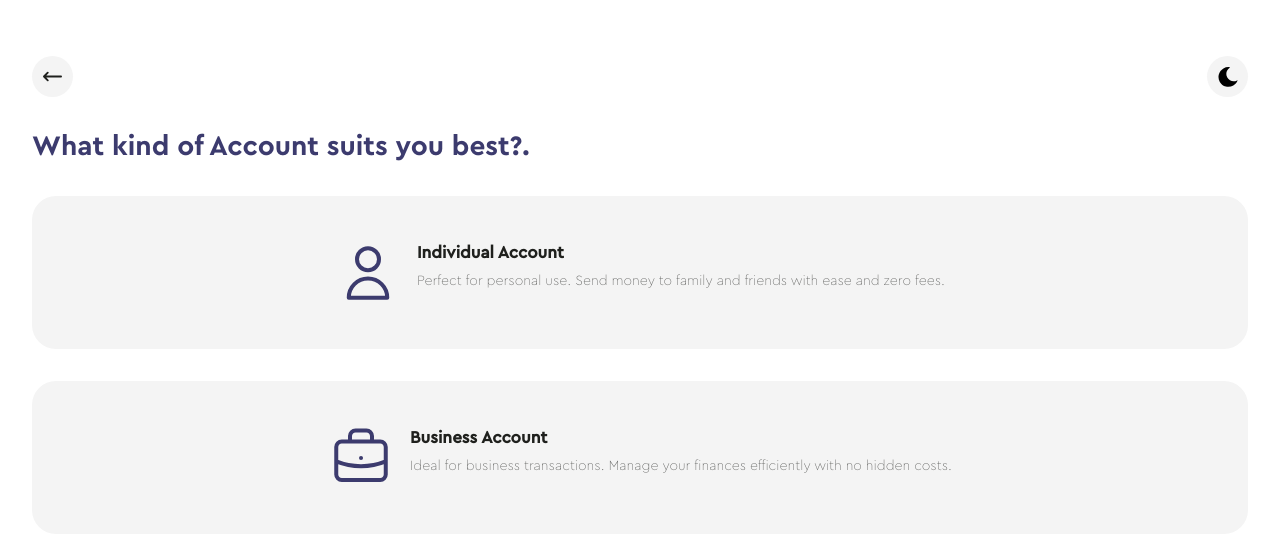
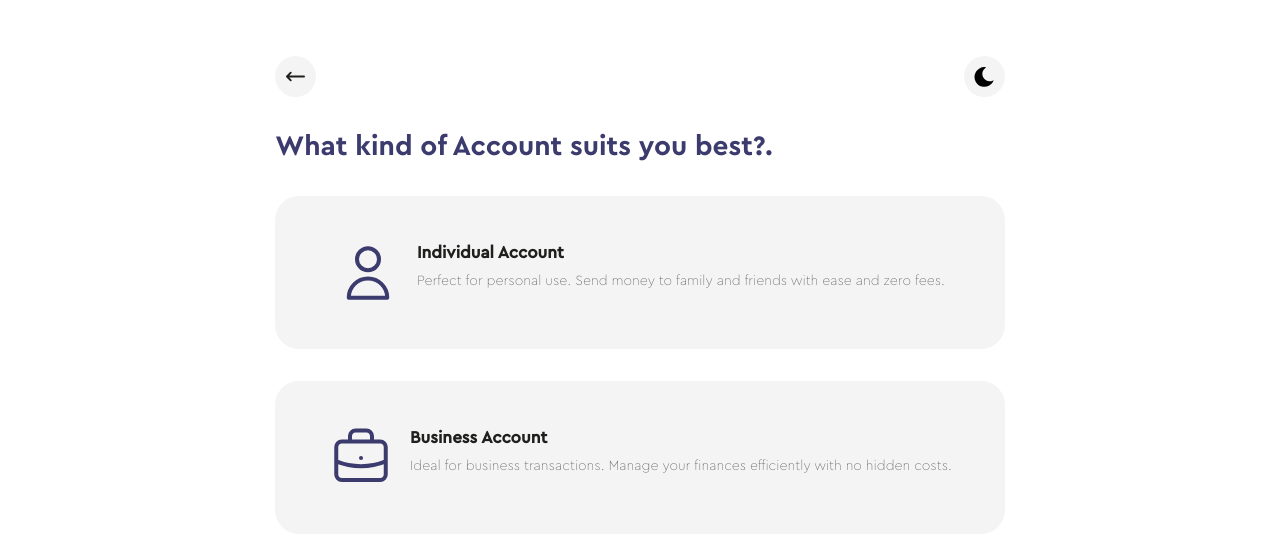
Before and after one commit to DevTobz/App-Onboarding, a plain HTML site: page index.html in a window 1280 px wide. Drawn offline with Linux system fonts and the light colour scheme.

Commit message:
larger screen responsiveness

```diff
--- a/style.css
+++ b/style.css
@@ -356,6 +356,18 @@ body {
         width: 95%;
       }
   }
+  @media (min-width: 768px){
+    #onboard{
+        height: 100%;
+        width: 60%;
+    }
+    body{
+      display: flex;
+      justify-content: center;
+      align-items: center;
+
+    }
+}
 
   @font-face {
     font-family: 'Cera Pro Bold';
```
